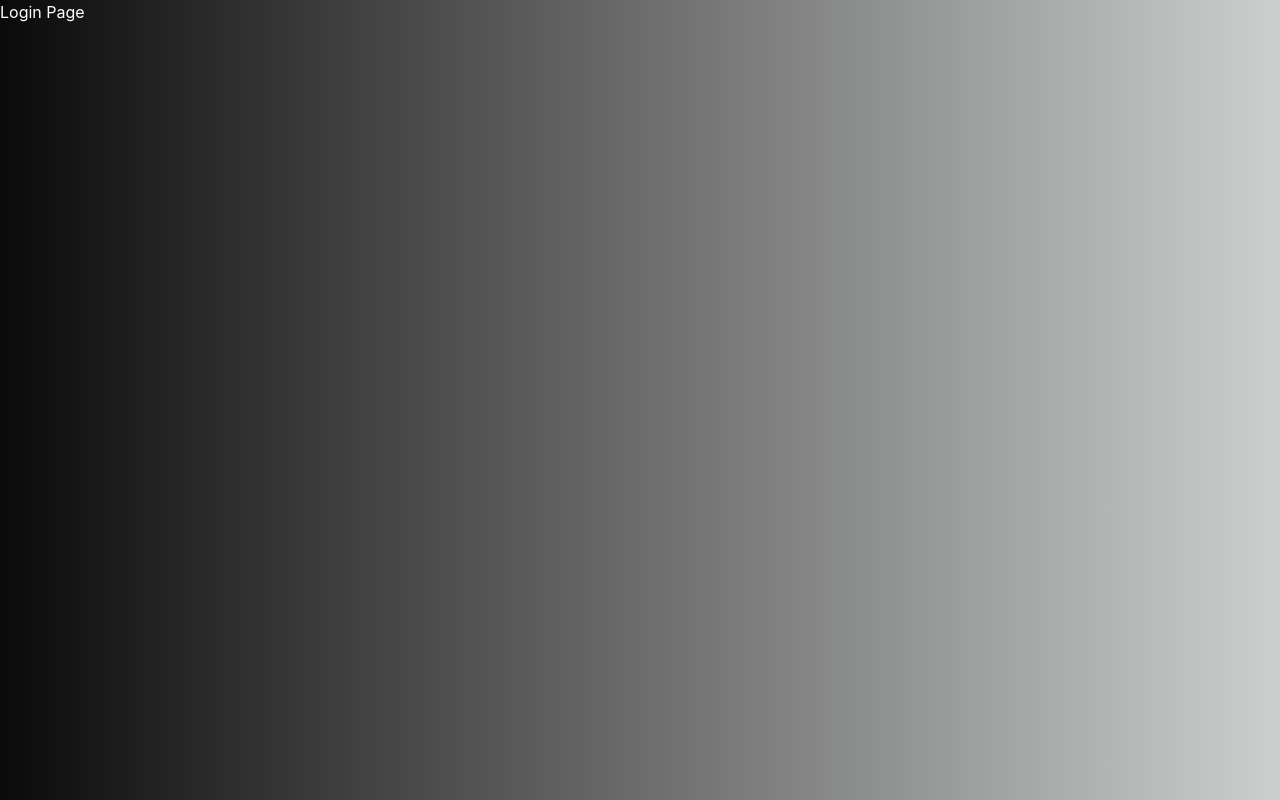
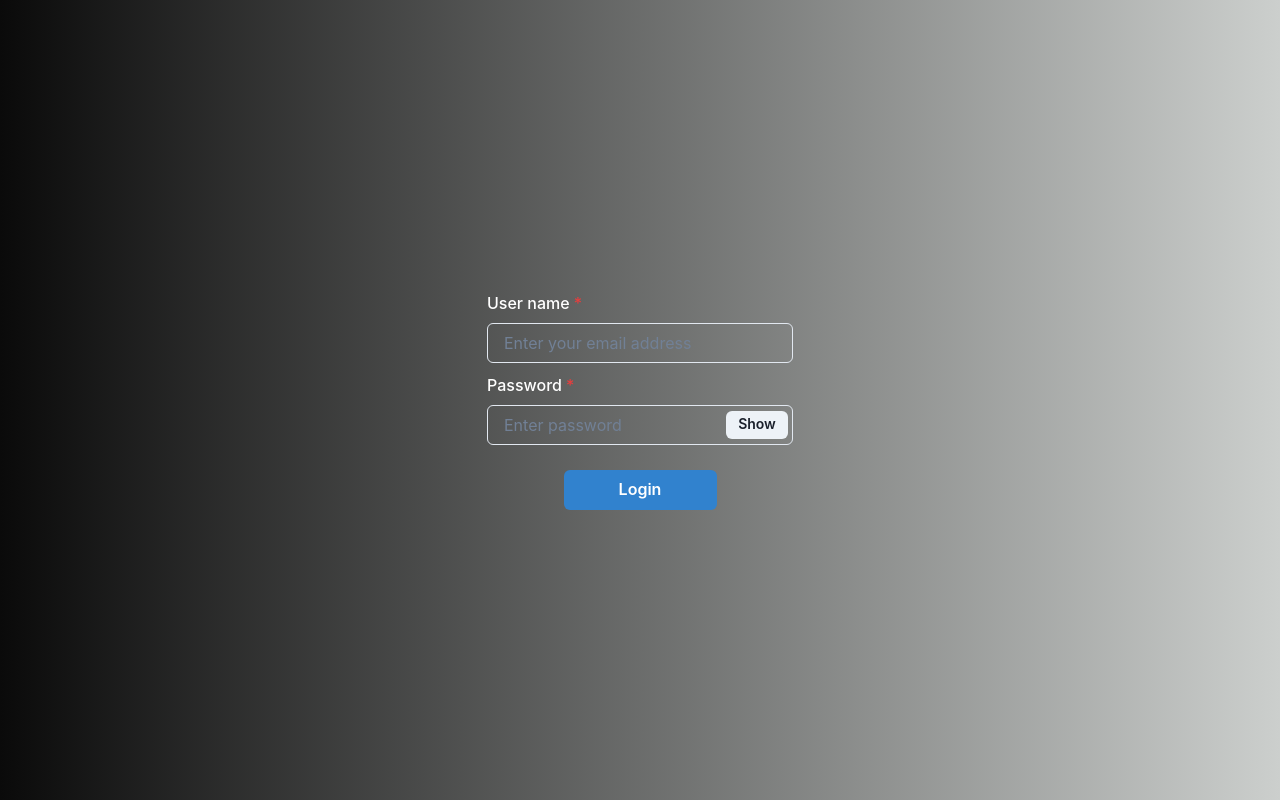
Before and after one commit to PMohanJ/infinite-scrolling, a React (Create React App) app: page / in a window 1280 px wide. Built offline with nearby package versions, Linux system fonts and the light colour scheme.

Commit message:
Implemented login component

```diff
--- a/src/App.tsx
+++ b/src/App.tsx
@@ -1,5 +1,5 @@
 import {Route, Routes} from "react-router-dom"
-import Login from "./components/login"
+import Login from "./components/login/login"
 import Home from "./components/home"
 import './App.css';
 
--- a/src/components/login.tsx
+++ /dev/null
@@ -1,11 +0,0 @@
-import React from 'react'
-
-const login = () => {
-  return (
-    <div data-testid="login-div">
-        Login Page
-    </div>
-  )
-}
-
-export default login
--- /dev/null
+++ b/src/components/login/login.css
@@ -0,0 +1,12 @@
+.container {
+  margin: 0;
+  height: 100vh;
+  padding: 20px;
+  display: flex;
+  justify-content: center;
+  align-items: center;
+}
+
+.visibility {
+    color: #494a4a;
+}
--- /dev/null
+++ b/src/components/login/login.tsx
@@ -0,0 +1,82 @@
+import { useState } from 'react'
+import { FormControl, FormLabel, VStack,Input, InputGroup, InputRightElement, Button } from '@chakra-ui/react'
+import { LoginHandler } from './loginHandler'
+import { useToast } from '@chakra-ui/react'
+import "./login.css"
+
+
+const Login = () => {
+  const [username, setUsername] = useState<string>("");
+  const [password, setPassword] = useState<string>("");
+  const [show, setShow] =useState<boolean>();
+  const toast = useToast();
+
+  const handlePassVisibility = ():void => {
+    setShow(false);
+  }
+
+  const handleLogin = ():void => {
+    if (!username || !password) {
+      toast({
+        title: "Please provided required details",
+        status: "warning",
+        duration: 4,
+        isClosable: true,
+        position: "bottom"
+      });
+      return;
+    }
+    LoginHandler(username, password);
+  }
+
+  const handleOnKeyDown = (event:React.KeyboardEvent<HTMLInputElement>):void => {
+    if (event.key === "Enter") {
+      handleLogin();
+    }
+  }
+
+  return (
+    <div data-testid="login-div" className="container">
+      <VStack spacing="10px">
+        <FormControl id="email" isRequired>
+          <FormLabel>User name</FormLabel>
+          <Input
+            value={username}
+            type="email"
+            placeholder="Enter your email address"
+            onChange={(e) => setUsername(e.target.value)}
+          />
+        </FormControl>
+
+        <FormControl id="password" isRequired>
+          <FormLabel>Password</FormLabel>
+            <InputGroup size="md">
+              <Input
+                value={password}
+                type={show ? "text" : "password"}
+                placeholder="Enter password"
+                onChange={(e) => setPassword(e.target.value)}
+                onKeyDown={handleOnKeyDown}
+              />
+              <InputRightElement width="4.5rem">
+                <Button h="1.75rem" size="sm" onClick={handlePassVisibility} className="visibility">
+                  {show ? "Hide" : "Show"}
+                </Button>
+              </InputRightElement>
+            </InputGroup>
+        </FormControl>
+
+        <Button
+          colorScheme="blue"
+          width="50%"
+          mt={15}
+          onClick={handleLogin}
+        >
+          Login
+        </Button>
+      </VStack>
+    </div>
+  )
+}
+
+export default Login
--- /dev/null
+++ b/src/components/login/loginHandler.tsx
@@ -0,0 +1,31 @@
+type userInfo = {
+    username: string,
+    password: string,
+}
+
+// to simulate a request call
+const loginPromise = (user: userInfo): Promise<userInfo> => {
+    return new Promise<userInfo>(resolve => {
+        setTimeout(() => {
+            resolve(user);
+        }, 1000)
+    })
+}
+
+export const LoginHandler = async(username: string, password: string): Promise<void>=> {
+
+    try{
+      let userLoginCred: userInfo = {
+        username: username,
+        password: password
+      }
+
+      const data: userInfo = await loginPromise(userLoginCred);
+      console.log(data);
+      localStorage.setItem("userLoginCred", JSON.stringify(data));
+      console.log("From localstorage, ", localStorage.getItem("userLoginCred"));
+
+    } catch (error) {
+        console.log("Error occured");
+    }
+}
--- a/tsconfig.json
+++ b/tsconfig.json
@@ -1,6 +1,6 @@
 {
   "compilerOptions": {
-    "target": "es5",
+    "target": "ES6",
     "lib": [
       "dom",
       "dom.iterable",
```
